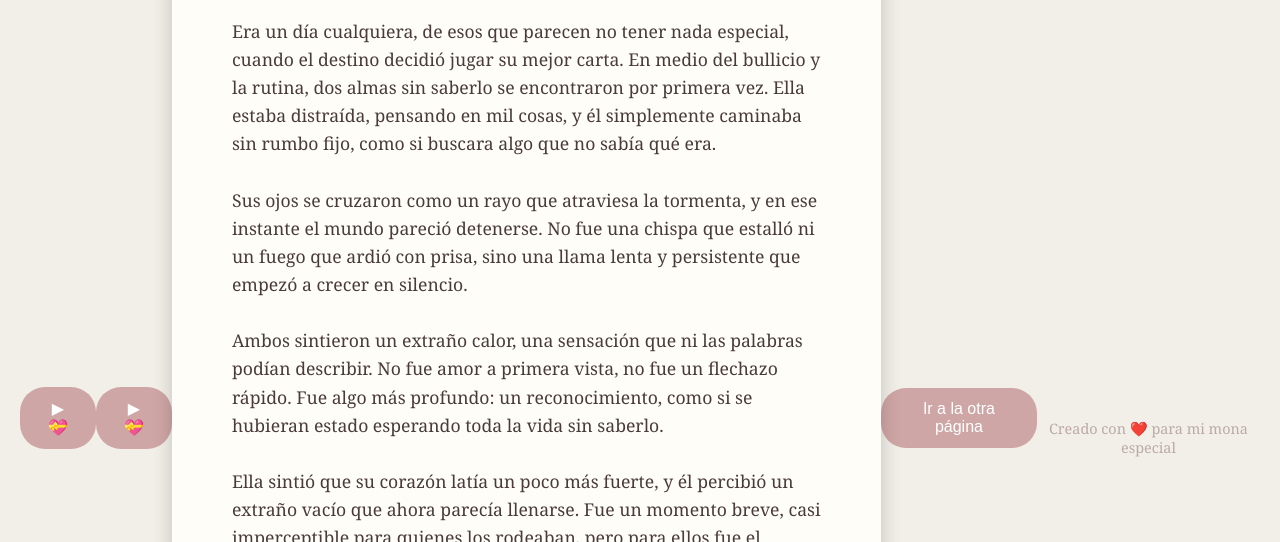
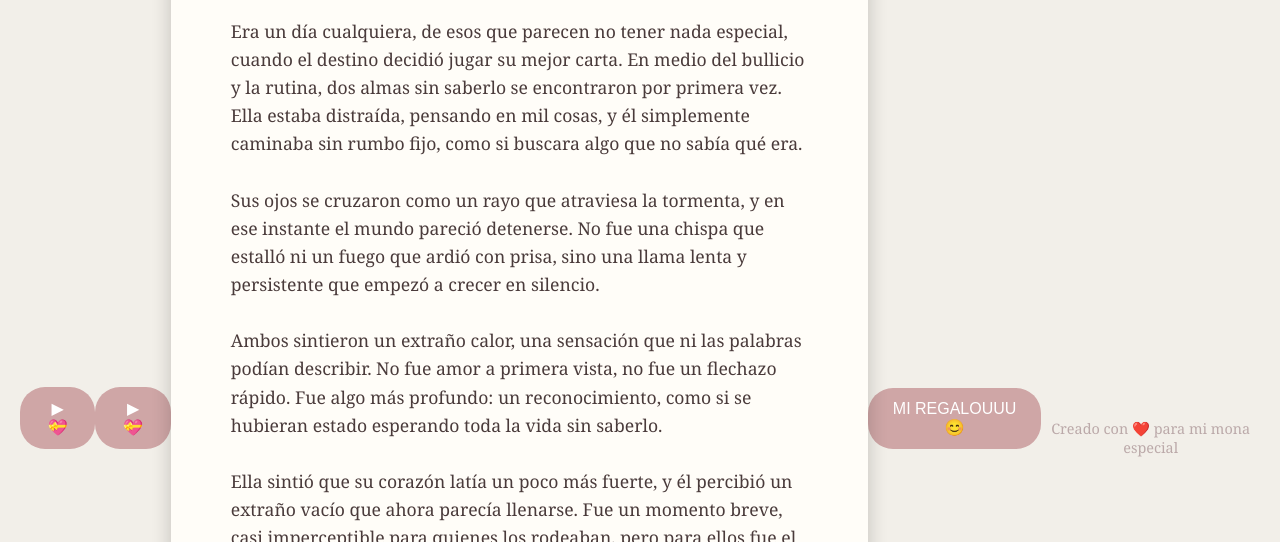
Before and after one commit to juanarregoces80/2025-mi-amor-verdadero-, a plain HTML site: page index.html in a window 1280 px wide. Shown: the part 258-800 px from the top of the page. Drawn offline with Linux system fonts and the light colour scheme.

Commit message:
Update index.html

```diff
--- a/index.html
+++ b/index.html
@@ -108,7 +108,7 @@
     <button id="prev-btn" disabled>Anterior</button>
     <button id="next-btn">Siguiente</button>
   </div>
-</div><button onclick="window.location.href='index2.html'">Ir a la otra página</button>
+</div><button onclick="window.location.href='index2.html'">MI REGALOUUU 😊</button>
 <footer>Creado con ❤️ para mi mona especial</footer>
 
 <script>
```
